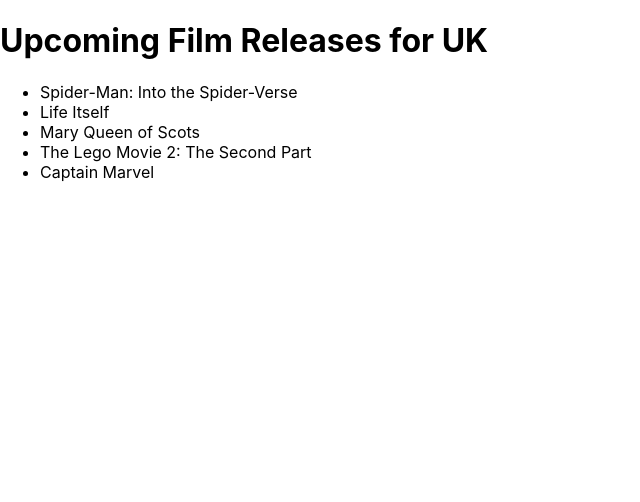
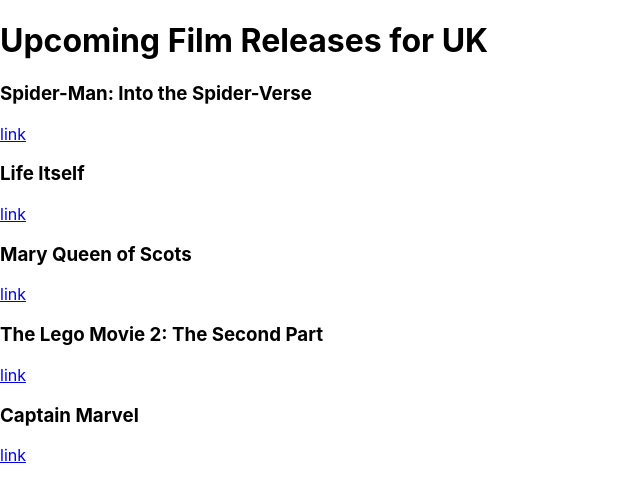
Before and after one commit to J-Rozas/Film-Releases, a React (Create React App) app: page / in a window 1280 px wide. Shown: the top 502 px of the page, without its empty margins (0-640 px from the left). Built offline with nearby package versions, Linux system fonts and the light colour scheme.

Commit message:
Initial implementation to render attributes of film

```diff
--- /dev/null
+++ b/src/components/Film.js
@@ -0,0 +1,12 @@
+import React from "react";
+
+const Film = ({name, url}) => {
+  return (
+    <>
+      <h3>{name}</h3>
+      <a href={url}>link</a>
+    </>
+  )
+}
+
+export default Film;
--- a/src/components/FilmList.js
+++ b/src/components/FilmList.js
@@ -1,16 +1,17 @@
 import React from "react";
+import Film from "./Film";
 
 const FilmList = ({films}) => {
   const filmNodes = films.map(film => {
     return (
-      <li key={film.id} name={film.name} url={film.url}>{film.name}</li>
+      <Film key={film.id} name={film.name} url={film.url}></Film>
     )
   })
 
   return (
-    <ul>
+    <>
       {filmNodes}
-    </ul>
+    </>
   )
 }
 
```
